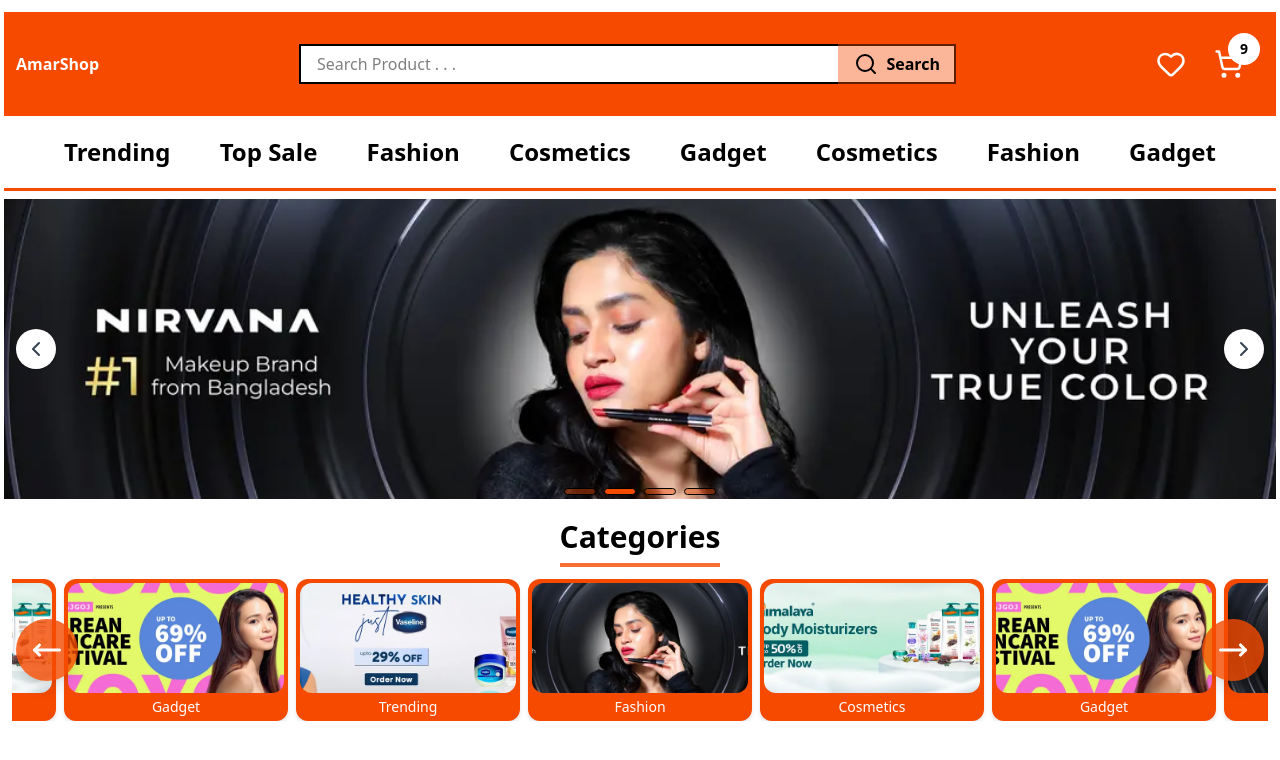
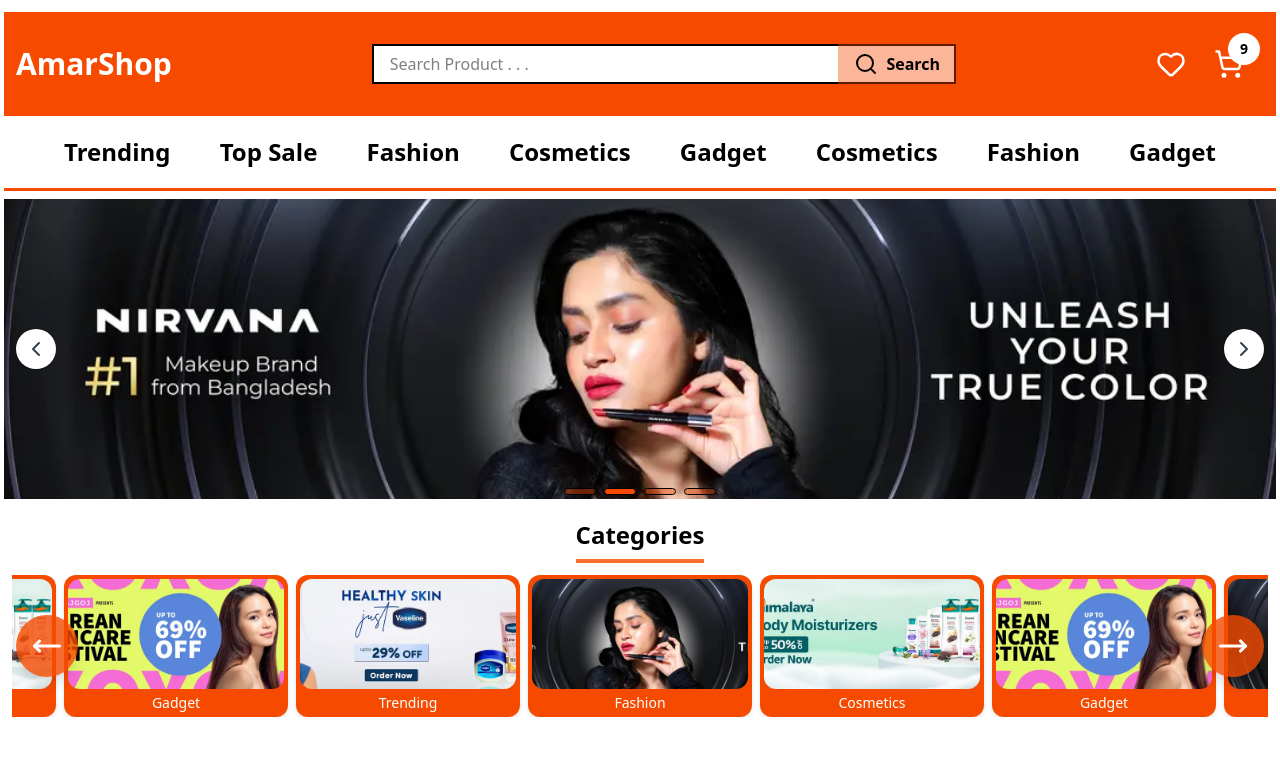
Before and after one commit to devsabbir-cse/e-commerce.sabbir, a Next.js app: page /dashbord in a window 1280 px wide. Shown: the top 760 px of the page. Built offline with nearby package versions, Linux system fonts and the light colour scheme.

Commit message:
first commit

```diff
--- a/app/dashbord/components/CartBanner.jsx
+++ b/app/dashbord/components/CartBanner.jsx
@@ -73,7 +73,7 @@
   return (
     <div className="mt-3 px-2 relative">
         <div className="text-center">
-            <h2 className="font-bold mb-3 border-b-4 border-orange-600/80 inline-block text-3xl pb-2">
+            <h2 className="font-bold mb-3 border-b-4 border-orange-600/80 inline-block text-2xl pb-2">
                 Categories
             </h2>
         </div>
--- a/app/global_components/Header.jsx
+++ b/app/global_components/Header.jsx
@@ -24,7 +24,7 @@
 
         {/* Logo */}
         <div>
-          <p>AmarShop</p>
+          <p className="text-3xl">AmarShop</p>
         </div>
 
         <div className="w-full mx-[200px] relative hidden lg:block">
```
